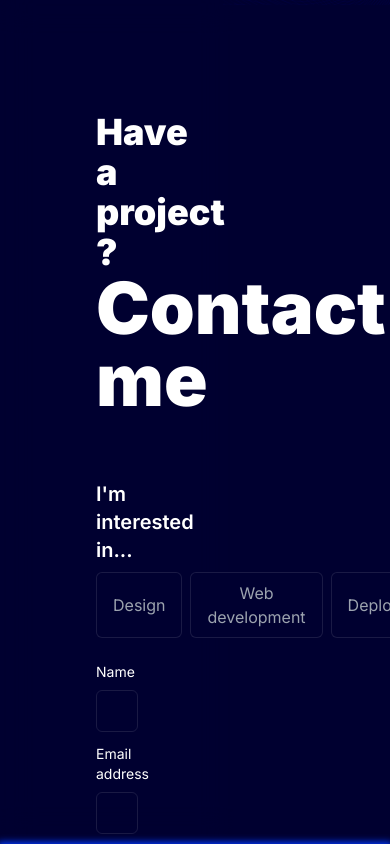
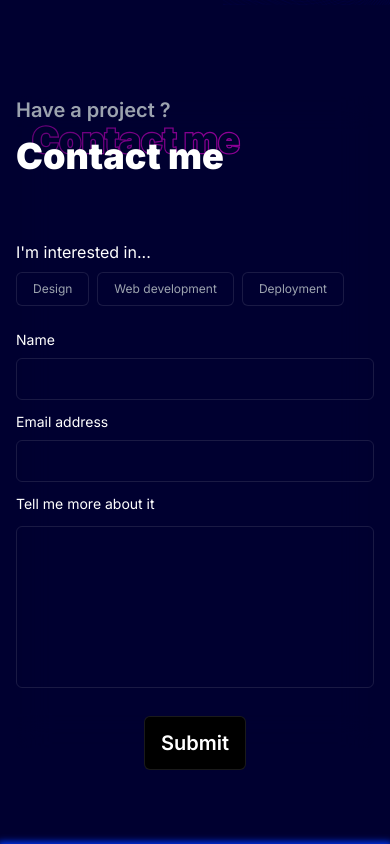
Before and after one commit to mgavillo/personnal-website, a Next.js app: page /contact in a window 390 px wide. Shown: the top 844 px of the page. Built offline with nearby package versions, Linux system fonts and the light colour scheme.

Commit message:
responsive contact

```diff
--- a/src/app/contact/ContactForm.tsx
+++ b/src/app/contact/ContactForm.tsx
@@ -1,14 +1,11 @@
-
-import {TextArea, Input} from "@/components/inputs";
+import { TextArea, Input } from "@/components/inputs";
 import { FormEvent, useRef, useState } from "react";
 import emailjs from "@emailjs/browser";
+import SectionTitle from "@/components/SectionTitle";
 
-
-export default function ContactForm({setSent}: {setSent: any}) {
+export default function ContactForm({ setSent }: { setSent: any }) {
   const categories = ["Design", "Web development", "Deployment"];
-    const [selected, setSelected] = useState<boolean[]>(
-      new Array(categories.length).fill(false)
-    );
+  const [selected, setSelected] = useState<boolean[]>(new Array(categories.length).fill(false));
   const formRef = useRef<HTMLFormElement>(null);
   function changeSelection(index: number) {
     let array = [...selected];
@@ -27,7 +24,7 @@ export default function ContactForm({setSent}: {setSent: any}) {
       )
       .then(
         (result) => {
-            setSent(true)
+          setSent(true);
           console.log(result.text);
         },
         (error) => {
@@ -37,66 +34,44 @@ export default function ContactForm({setSent}: {setSent: any}) {
   }
 
   return (
+    <section className="py-24">
       <form
         ref={formRef}
-      className=" flex flex-col gap-4 w-3/5 h-full bg-dark-blue/10 justify-around items-center p-24 pt-28 backdrop-blur-lg"
-      onSubmit={(e) => sendEmail(e)}
-    >
-      <div className="w-full">
-        <h2 className=" text-4xl">Have a project ?</h2>
-        <h1 className="mb-12 text-7xl">Contact me</h1>
+        className=" flex flex-col gap-4 w-full md:w-3/5 h-full bg-dark-blue/10 justify-around items-center backdrop-blur-lg"
+        onSubmit={(e) => sendEmail(e)}>
+        <div className="w-full flex flex-col gap-3">
+          <h3 className=" text-gray-400">Have a project ?</h3>
+          <span className="mb-12">
+            <SectionTitle text="Contact me" />
+          </span>
         </div>
         <div className="flex flex-col gap-2 w-full">
-        <h3 className="">I'm interested in... </h3>
+          <p className="">I'm interested in... </p>
           <div className="flex flex-row gap-2">
             {categories.map((el, i) => (
               <div
                 onClick={() => changeSelection(i)}
-              className={`relative bg-dark-blue border border-white/10 rounded-md text-center cursor-pointer hover:bg-transparent flex items-center justify-center px-4 py-2 hover:bg-gradient-to-r hover:from-blue/20 hover:to-neon-blue/30 ${
-                selected[i]
-                  ? "bg-gradient-to-r from-blue/60 to-neon-blue/60"
-                  : "text-gray-400"
-              }`}
-            >
+                className={`relative bg-dark-blue border border-white/10 rounded-md text-center cursor-pointer hover:bg-transparent flex items-center justify-center text-xs md:text-base px-4 py-2 hover:bg-gradient-to-r hover:from-blue/20 hover:to-neon-blue/30 ${
+                  selected[i] ? "bg-gradient-to-r from-blue/60 to-neon-blue/60" : "text-gray-400"
+                }`}>
                 {el}
-              <input
-                id={el}
-                type="checkbox"
-                checked={selected[i]}
-                className=" hidden"
-              />
+                <input id={el} type="checkbox" checked={selected[i]} className=" hidden" />
               </div>
             ))}
           </div>
           <div className="flex flex-col gap-3 mt-4">
-          <Input
-            className="w-fill"
-            type="name"
-            label="Name"
-            placeHolder=""
-            name="user_name"
-          />
-          <Input
-            className="w-fill"
-            type="email"
-            label="Email address"
-            placeHolder=""
-            name="user_email"
-          />
-          <TextArea
-            label="Tell me more about it"
-            placeHolder=""
-            name="details"
-          />
+            <Input className="w-fill" type="name" label="Name" placeHolder="" name="user_name" />
+            <Input className="w-fill" type="email" label="Email address" placeHolder="" name="user_email" />
+            <TextArea label="Tell me more about it" placeHolder="" name="details" />
             <div className="w-full flex flex-col items-center"></div>
           </div>
         </div>
         <button
           type="submit"
-        className=" text-xl font-semibold px-4 py-3 rounded-md border border-white/10 w-fit bg-black hover:shadow-box-xs"
-      >
+          className=" text-xl font-semibold px-4 py-3 rounded-md border border-white/10 w-fit bg-black hover:shadow-box-xs">
           Submit
         </button>
       </form>
+    </section>
   );
 }
--- a/src/app/contact/EmailSent.tsx
+++ b/src/app/contact/EmailSent.tsx
@@ -2,18 +2,18 @@ import Image from "next/image";
 import gif from "/public/logo.gif"
 export default function EmailSent() {
   return (
-    <div className="w-full flex h-full items-center justify-center flex-col gap-2 ">
+    <section className="items-center justify-center gap-4 ">
       <Image
         alt="gif of an eye blicking "
-        className="drop-shadow-[0_35px_35px_rgba(0,1,0,0.25)]"
+        className="drop-shadow-[0_35px_35px_rgba(0,1,0,0.25)] mb-12"
         src={gif}
         width={200}
         height={200}
 />
-      <h1 className="text-5xl  filter drop-shadow-md shadow-rose-600">Your message has been sent.</h1>
+      <h1 className="filter drop-shadow-md shadow-rose-600">Your message has been sent.</h1>
       <h3 className="text-white/60">
         Thank you for reaching out, I will come back to you soon!{" "}
       </h3>
-    </div>
+    </section>
   );
 }
```
Lines whose indentation alone changed are shown as unchanged.
